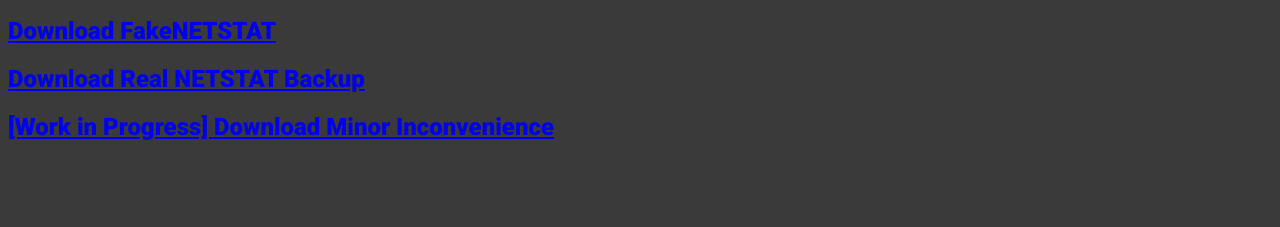
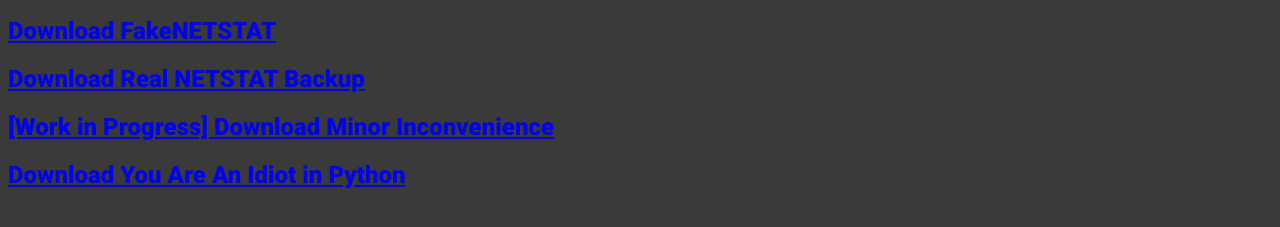
Before and after one commit to bazthedev/bazthedev.github.io, a plain HTML site: page p/downloads.html in a window 1280 px wide. Shown: the part 171-398 px from the top of the page. Drawn offline with Linux system fonts and the light colour scheme.

Commit message:
Update downloads.html

```diff
--- a/p/downloads.html
+++ b/p/downloads.html
@@ -17,5 +17,5 @@
 <a href="../files/NETSTAT.HTML"><h2>Download FakeNETSTAT</h2></a>
 <a href="../files/REAL_NETSTAT.HTML"><h2>Download Real NETSTAT Backup</h2></a>
 <a href="../files/mi.html"><h2>[Work in Progress] Download Minor Inconvenience</h2></a>
-<a href="../files/yaaipy.HTML"><h2Download  You Are An Idiot in Python</h2></a>
+<a href="../files/yaaipy.HTML"><h2>Download  You Are An Idiot in Python</h2></a>
 </html>
```
